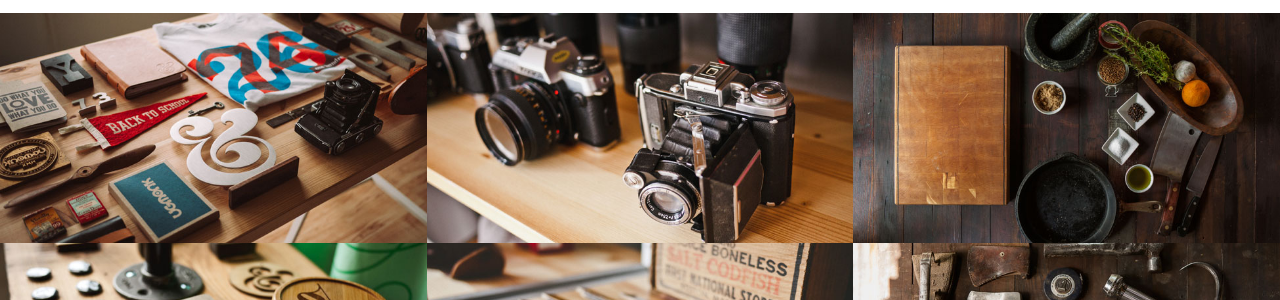
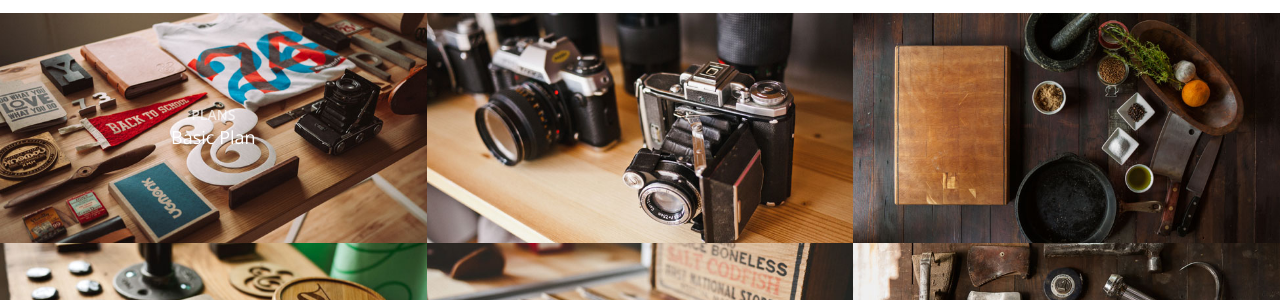
Before and after one commit to RustisaurusRex/website, a Jekyll site: the page built from index.html, in a window 1280 px wide and 900 px high, scrolled down 1659 px. Shown: the part 150-450 px from the top of the window. Built offline with Jekyll 4.4.1, drawn with Linux system fonts in a browser that asks for light colours.

Commit message:
Card Front text

```diff
--- a/_includes/portfolio.html
+++ b/_includes/portfolio.html
@@ -5,6 +5,16 @@
                <!-- <a href="#" class="portfolio-box"> Change <a> to <div> of same class-->
                 <div class="portfolio-box">
                     <img src="img/portfolio/1.jpg" class="img-responsive" alt="">
+                    <div class="cardoverlay">
+                        <div class="portfolio-box-caption-content">
+                            <div class="project-category text-faded">
+                                Plans
+                            </div>
+                            <div class="project-name">
+                                Basic Plan
+                            </div>
+                        </div>
+                    </div>
                     <div class="portfolio-box-caption">
                         <div class="portfolio-box-caption-content">
                             <div class="project-category text-faded">
--- a/_sass/_base.scss
+++ b/_sass/_base.scss
@@ -227,6 +227,43 @@ header {
     display: block;
     max-width: 650px;
     margin: 0 auto;
+    .cardoverlay {
+        color: white;
+        opacity: 1;
+        display: block;
+        background: initial;
+        position: absolute;
+        bottom: 0;
+        text-align: center;
+        width: 100%;
+        height: 100%;
+        @include transition-all;
+        .portfolio-box-caption-content {
+            width: 100%;
+            text-align: center;
+            position: absolute;
+            top: 50%;
+            transform: translateY(-50%);
+            .project-category,
+            .project-name,
+            .plan-details {
+                @include sans-serif-font;
+                padding: 0 15px;
+            }
+            .project-category {
+                text-transform: uppercase;
+                font-weight: 600;
+                font-size: 14px;
+            }
+            .project-name {
+                font-size: 18px;
+            }
+            .plan-details {
+                font-size: 12px;
+                text-align: left;
+            }
+        }
+    }
     .portfolio-box-caption {
         color: white;
         opacity: 0;
@@ -270,7 +307,11 @@ header {
         .portfolio-box-caption {
             opacity: 1;
         }
+        .cardoverlay {
+            opacity: 0;
+        }
     }
+
     @media (min-width: 768px) {
         .portfolio-box-caption {
             .portfolio-box-caption-content {
```
